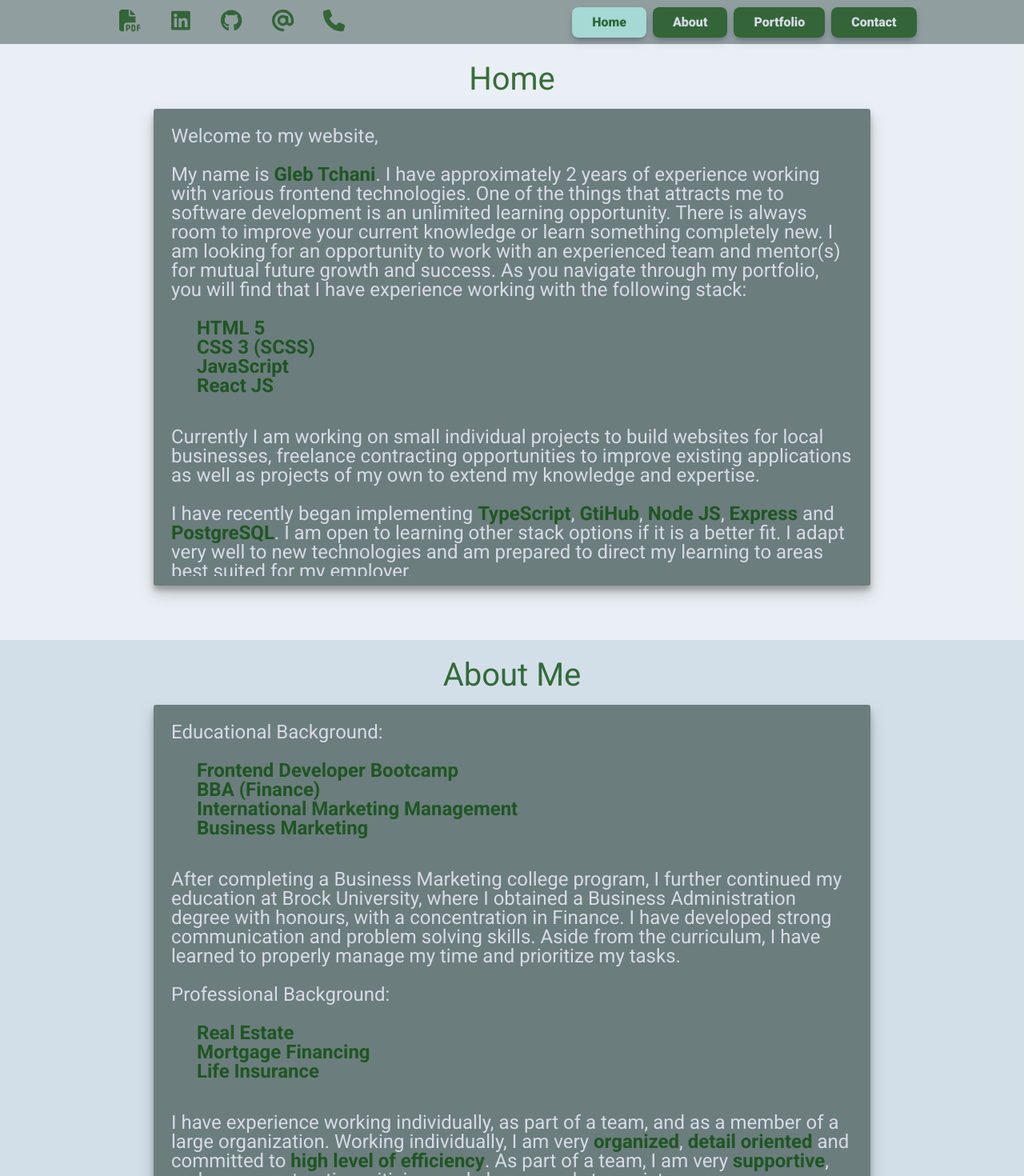
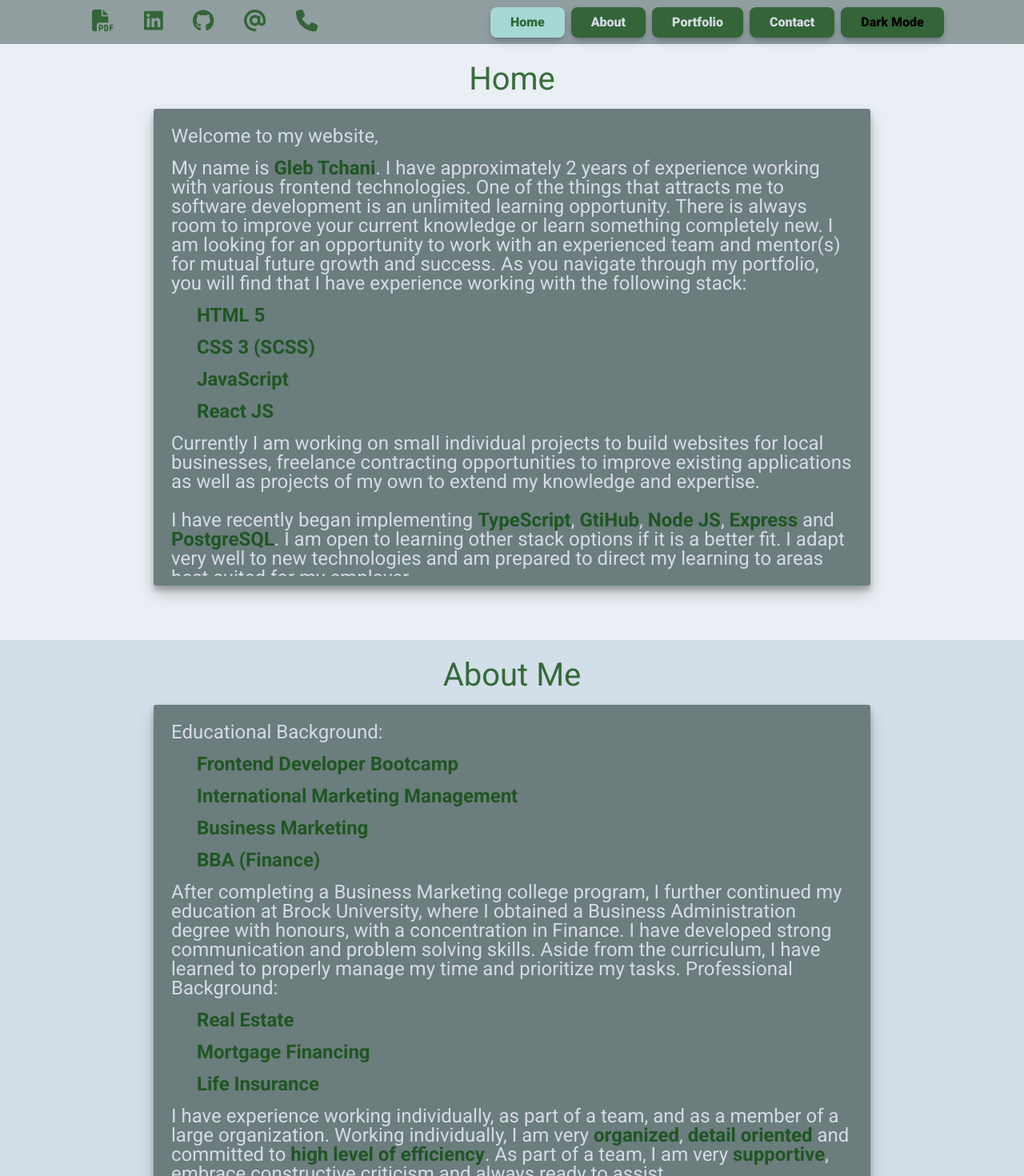
Before and after one commit to GlebTc/Portfolio, a React (Create React App) app: page / in a window 1280 px wide. Shown: the top 1470 px of the page at 80% size. Built offline with nearby package versions, Linux system fonts and the light colour scheme.

Commit message:
Desktop daarkmode completed

```diff
--- a/src/components/NavBar.tsx
+++ b/src/components/NavBar.tsx
@@ -1,4 +1,5 @@
 import React from "react";
+import themeToggler from "../utils/ThemeToggler";
 
 
 
@@ -10,6 +11,13 @@ import SocialLinks from "./reusable/SocialLinks";
 
 
 const NavBar: React.FC = () => {
+    const [themeTitle, setThemeTitle] = React.useState("Dark");
+    const [darkTheme, setDarkTheme] = React.useState(true);
+
+        const toggleTheme = () => {
+            themeToggler(darkTheme, setThemeTitle, setDarkTheme);
+        }
+
 
     return(
         <>
@@ -62,6 +70,7 @@ const NavBar: React.FC = () => {
                 >
                     <li className="nav__link">Contact</li>
                 </Link>
+                <button onClick={toggleTheme} id="toggel__theme">{`${themeTitle} Mode`}</button>
             </ul>
         </nav>
 {/* -------------------------------END Main NavBar------------------------------- */}
--- a/src/components/pages__components/About.tsx
+++ b/src/components/pages__components/About.tsx
@@ -5,32 +5,27 @@ const About = ({title, id}:{title:string, id:string}) => {
         <section id={id} className="about__page">
             <h1>{title} Me</h1>
             <div className="content__container">
-                <p className="about__text" id={title}>
+                <div className="about__text" id={title}>
                     <div className="about">
-                        Educational Background:
-                        <br /> <br />
+                        <p>Educational Background:</p>
                         <ul>
-                            <li><span>Frontend Developer Bootcamp</span></li>
-                            <li><span>BBA (Finance)</span></li>
-                            <li><span>International Marketing Management</span></li>
-                            <li><span>Business Marketing</span></li>
+                            <li><p><span>Frontend Developer Bootcamp</span></p></li>
+                            <li><p><span>International Marketing Management</span></p></li>
+                            <li><p><span>Business Marketing</span></p></li>
+                            <li><p><span>BBA (Finance)</span></p></li>
                         </ul>
-                        <br />
-                        After completing a Business Marketing college program, I further continued my education at Brock University, where I obtained a Business Administration degree with honours, with a concentration in Finance.  I have developed strong communication and problem solving skills.  Aside from the curriculum, I have learned to properly manage my time and prioritize my tasks.
+                        <p>After completing a Business Marketing college program, I further continued my education at Brock University, where I obtained a Business Administration degree with honours, with a concentration in Finance.  I have developed strong communication and problem solving skills.  Aside from the curriculum, I have learned to properly manage my time and prioritize my tasks.
+                        Professional Background:</p>
+                        <ul>
+                            <li><p><span>Real Estate</span></p></li>
+                            <li><p><span>Mortgage Financing</span></p></li>
+                            <li><p><span>Life Insurance</span></p></li>
+                        </ul>
+                        <p>I have experience working individually, as part of a team, and as a member of a large organization. Working individually, I am very <span>organized</span>, <span>detail oriented</span> and committed to <span>high level of efficiency</span>. As part of a team, I am very <span>supportive</span>, embrace constructive criticism and always ready to assist.
                         <br /><br />
-                        Professional Background:
-                        <br /> <br />
-                        <ul>
-                            <li><span>Real Estate</span></li>
-                            <li><span>Mortgage Financing</span></li>
-                            <li><span>Life Insurance</span></li>
-                        </ul>
-                        <br />
-                        I have experience working individually, as part of a team, and as a member of a large organization. Working individually, I am very <span>organized</span>, <span>detail oriented</span> and committed to <span>high level of efficiency</span>. As part of a team, I am very <span>supportive</span>, embrace constructive criticism and always ready to assist.
-                        <br /><br />
-                        As an individual, I come from culturally and religiously diverse background and experience of living and working in significantly different environments.  I am very personable and enjoy meeting new people.  I am a very <span>positive</span> and <span>optimistic</span> person and I am always looking for ways to improve myself and my surroundings.
+                        As an individual, I come from culturally and religiously diverse background and experience of living and working in significantly different environments.  I am very personable and enjoy meeting new people.  I am a very <span>positive</span> and <span>optimistic</span> person and I am always looking for ways to improve myself and my surroundings.</p>
                     </div>
-                </p>
+                </div>
             </div>
         </section>
     )
--- a/src/components/pages__components/Home.tsx
+++ b/src/components/pages__components/Home.tsx
@@ -3,23 +3,21 @@ const Home = ({title, id}:{title: string, id:string}) => {
         <section id={id} className="home__page">
             <h1>{title}</h1>
             <div className="content__container">
-                <p className="introduction__text">
+                <div className="introduction__text">
                     <div className="introduction">
-                    Welcome to my website, <br /> <br />
+                        <p>Welcome to my website,</p>
 
-                    My name is <span>Gleb Tchani</span>.  I have approximately 2 years of experience working with various frontend technologies.  One of the things that attracts me to software development is an unlimited learning opportunity.  There is always room to improve your current knowledge or learn something completely new.  I am looking for an opportunity to work with an experienced team and mentor(s) for mutual future growth and success.  As you navigate through my portfolio, you will find that I have experience working with the following stack:<br /><br />
-                    <ul>
-                        <li><span>HTML 5</span></li>
-                        <li><span>CSS 3 (SCSS)</span></li>
-                        <li><span>JavaScript</span></li>
-                        <li><span>React JS</span></li>
-                    </ul>
-                    <br />
-                    Currently I am working on small individual projects to build websites for local businesses, freelance contracting opportunities to improve existing applications as well as projects of my own to extend my knowledge and expertise.<br /><br />
-                    I have recently began implementing <span>TypeScript</span>, <span>GtiHub</span>, <span>Node JS</span>, <span>Express</span> and <span>PostgreSQL</span>. I am open to learning other stack options if it is a better fit.  I adapt very well to new technologies and am prepared to direct my learning to areas best suited for my employer.
+                        <p>My name is <span>Gleb Tchani</span>.  I have approximately 2 years of experience working with various frontend technologies.  One of the things that attracts me to software development is an unlimited learning opportunity.  There is always room to improve your current knowledge or learn something completely new.  I am looking for an opportunity to work with an experienced team and mentor(s) for mutual future growth and success.  As you navigate through my portfolio, you will find that I have experience working with the following stack:</p>
+                        <ul>
+                            <li><p><span>HTML 5</span></p></li>
+                            <li><p><span>CSS 3 (SCSS)</span></p></li>
+                            <li><p><span>JavaScript</span></p></li>
+                            <li><p><span>React JS</span></p></li>
+                        </ul>
+                        <p>Currently I am working on small individual projects to build websites for local businesses, freelance contracting opportunities to improve existing applications as well as projects of my own to extend my knowledge and expertise.<br /><br />
+                        I have recently began implementing <span>TypeScript</span>, <span>GtiHub</span>, <span>Node JS</span>, <span>Express</span> and <span>PostgreSQL</span>. I am open to learning other stack options if it is a better fit.  I adapt very well to new technologies and am prepared to direct my learning to areas best suited for my employer.</p>
                     </div>
-                </p>
-
+                </div>
             </div>
         </section>
     )
--- a/src/sass/components/_contact.scss
+++ b/src/sass/components/_contact.scss
@@ -23,7 +23,7 @@
 
     font-size: 1.5rem;
     font-weight: 700;
-    color: var(--Highlight);
+    color: var(--Active__Text);
 }
 
 @media screen and (max-width: 800px) {
--- a/src/sass/components/_navbar.scss
+++ b/src/sass/components/_navbar.scss
@@ -27,7 +27,8 @@
 }
 
 /*--------------------------------Navigation Links--------------------------------*/
-.nav__link
+.nav__link,
+#toggel__theme
 {
     cursor: pointer;
     padding: 7px 25px;
--- a/src/sass/components/_portfolio.scss
+++ b/src/sass/components/_portfolio.scss
@@ -44,7 +44,7 @@ img {
 }
 
 .portfolio__gallery__item h2{
-    color: var(--Highlight);
+    color: var(--Active__Text);
     font-size: 2.5rem;
     font-weight: 900;
 }
--- /dev/null
+++ b/src/utils/ThemeToggler.tsx
@@ -0,0 +1,35 @@
+
+const themeToggler = (darkTheme: boolean, setThemeTitle: any, setDarkTheme: any) => {
+
+    // First option is the dark mode
+
+    setDarkTheme(!darkTheme);
+    darkTheme ? setThemeTitle ("Light") : setThemeTitle ("Dark");
+    darkTheme ?
+        document.documentElement.style.setProperty ('--BGC__Primary', "rgba(27, 33, 37, 0.8)") :
+        document.documentElement.style.setProperty ('--BGC__Primary', "rgba(144, 175, 197, 0.2)");
+    darkTheme ?
+        document.documentElement.style.setProperty ('--BGC__Secondary', "rgba(18, 34, 44, 0.4)") : document.documentElement.style.setProperty ('--BGC__Secondary', "rgba(144, 175, 197, 0.4)");
+    darkTheme ?
+        document.documentElement.style.setProperty ('--BGC__Section', "rgba(27, 33, 37, 0.8)") : document.documentElement.style.setProperty ('--BGC__Section', "rgba(107, 125, 125, 1)");
+    darkTheme ?
+        document.documentElement.style.setProperty ('--Icons', "rgba(148, 238, 148, 1)") : // Brighter Green
+        document.documentElement.style.setProperty ('--Icons', "rgba(12, 76, 12, 0.7)");
+    darkTheme ?
+        document.documentElement.style.setProperty ('--Highlight', "rgb(16, 39, 16)") :
+        document.documentElement.style.setProperty ('--Highlight', "rgba(166, 216, 212, 1)");
+    darkTheme ?
+        document.documentElement.style.setProperty ('--Text', "rgba(255, 255, 255, 0.8)") :
+        document.documentElement.style.setProperty ('--Text', "rgba(166, 216, 212, 1)");
+    darkTheme ?
+        document.documentElement.style.setProperty ('--Btn__BGC', "rgba(44, 206, 44, 0.7)") :
+        document.documentElement.style.setProperty ('--Btn__BGC', "rgba(12, 76, 12, 0.7)");
+    darkTheme ?
+        document.documentElement.style.setProperty ('--Active__Text', "rgba(148, 238, 148, 1)") :
+        document.documentElement.style.setProperty ('--Active__Text', "rgba(12, 76, 12, 0.8)");
+    darkTheme ?
+        document.documentElement.style.setProperty ('.portfolio__gallery__item h2', "rgba(148, 238, 148, 1)") :
+        document.documentElement.style.setProperty ('.portfolio__gallery__item h2', "rgba(166, 216, 212, 1)");
+}
+
+export default themeToggler;
```
Also changed, not shown: src/components/pages__components/Portfolio.tsx (+4 -4 lines), src/sass/main.scss (+1 -17 lines), src/utils/root.scss (added, +18 -0 lines).
